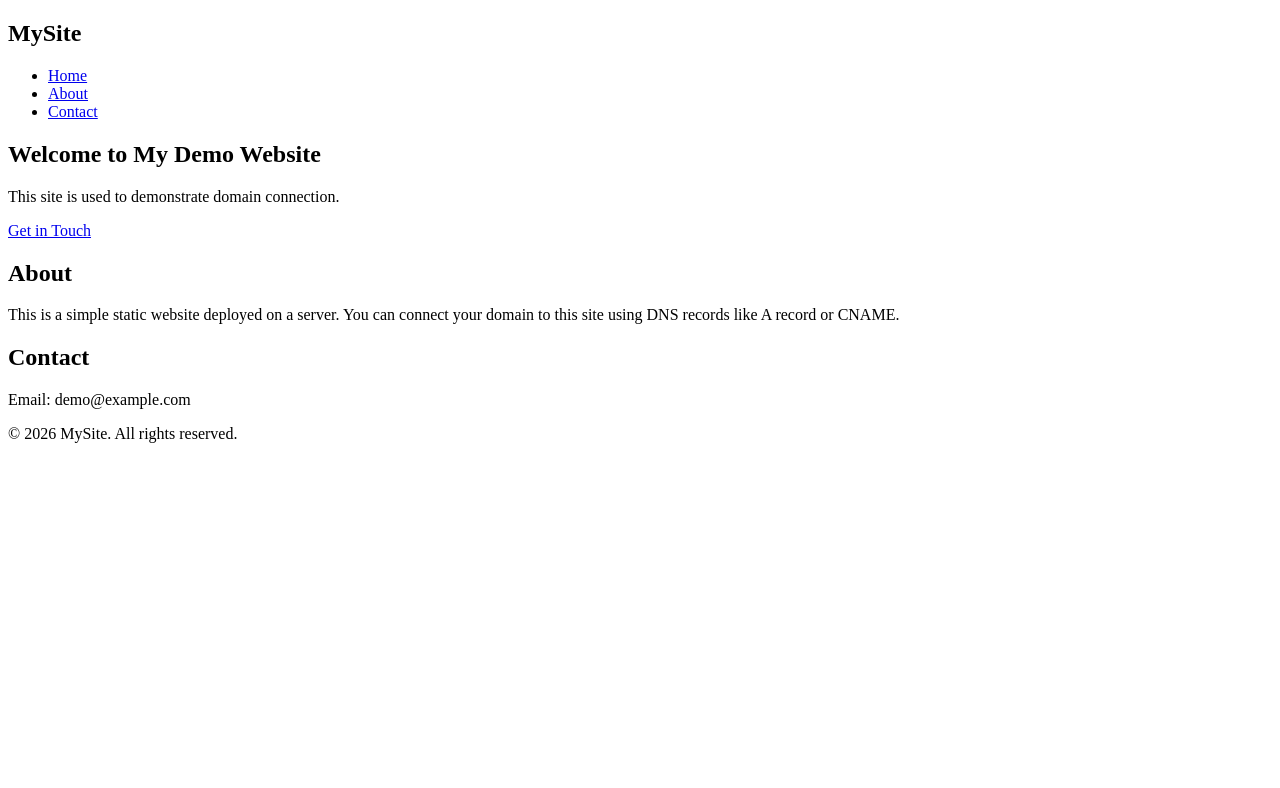
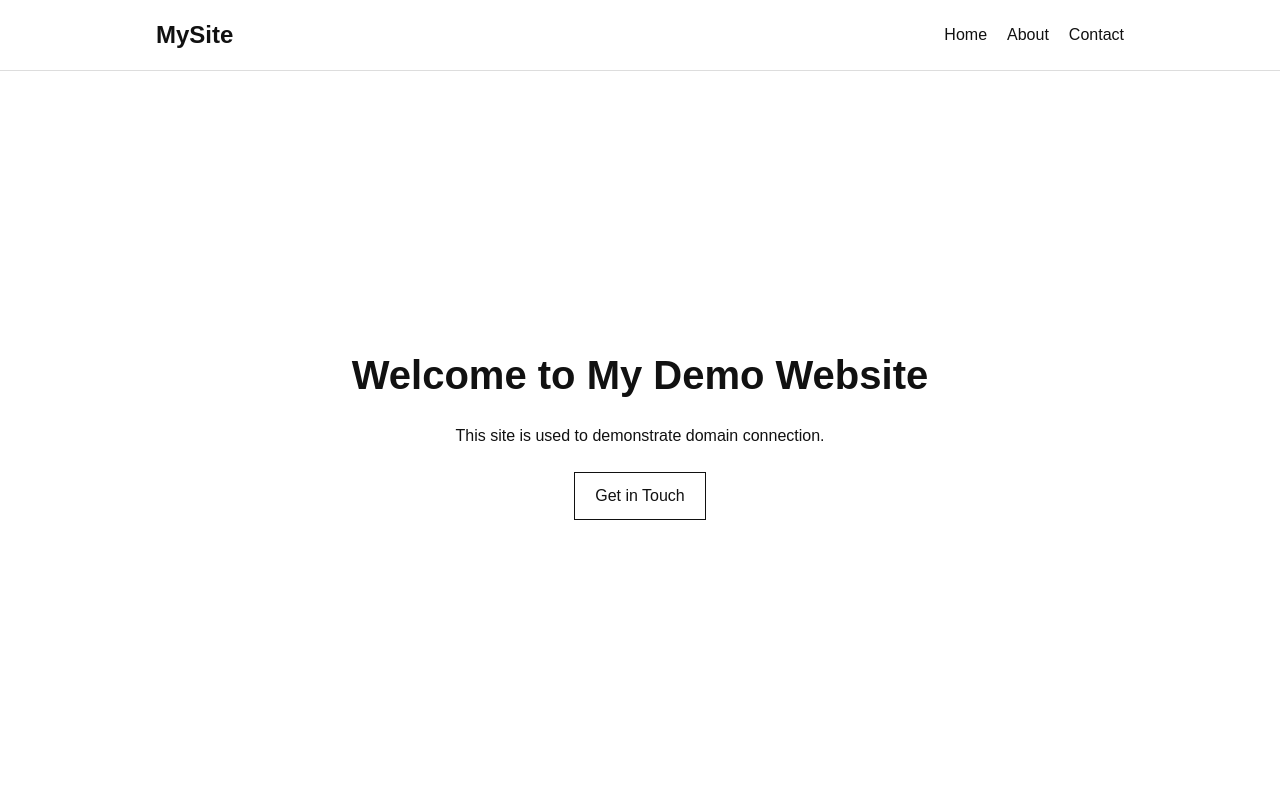
Before and after one commit to adarsh25492/demo, a plain HTML site: page index.html in a window 1280 px wide. Shown: the top 788 px of the page. Drawn offline with Linux system fonts and the light colour scheme.

Commit message:
Update index.html

```diff
--- a/index.html
+++ b/index.html
@@ -4,7 +4,7 @@
   <meta charset="UTF-8" />
   <meta name="viewport" content="width=device-width, initial-scale=1.0"/>
   <title>My Demo Website</title>
-  <link rel="stylesheet" href="/styles.css" />
+  <link rel="stylesheet" href="style.css" />
 </head>
 <body>
 
```
